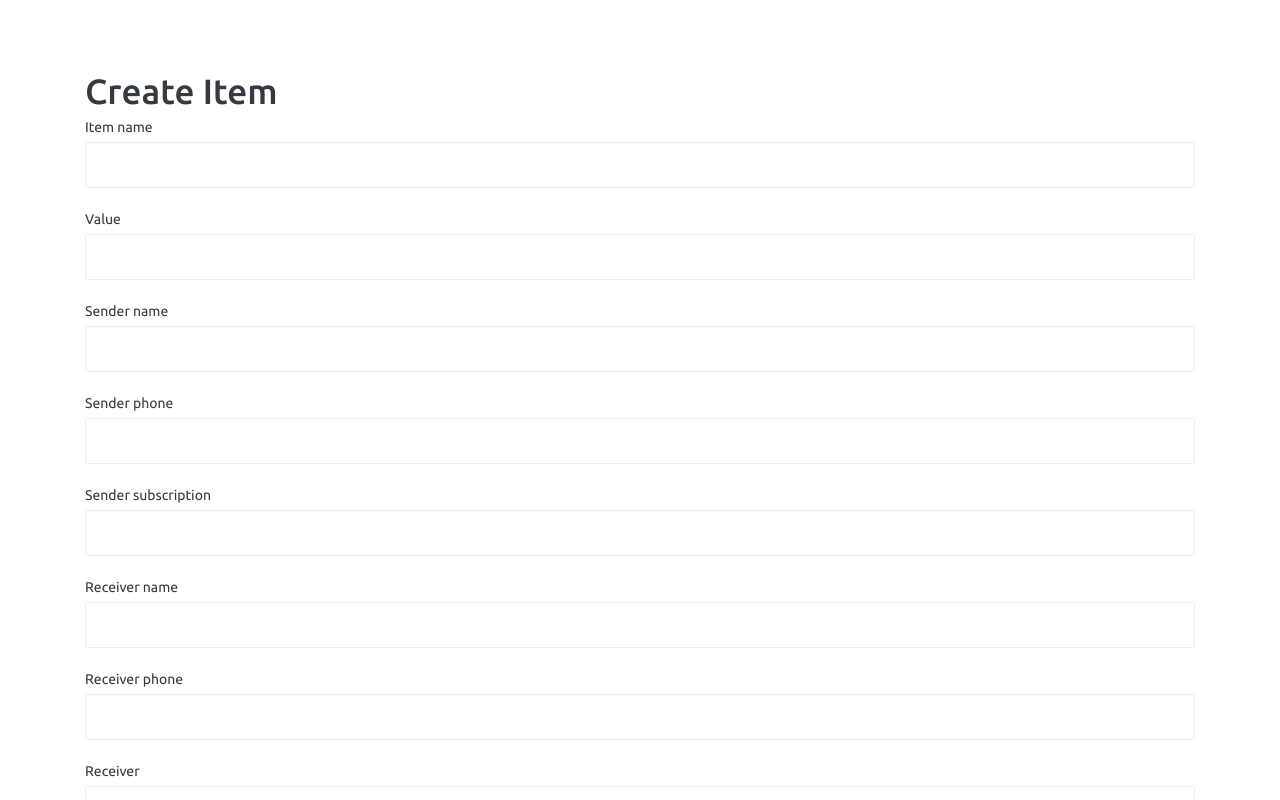
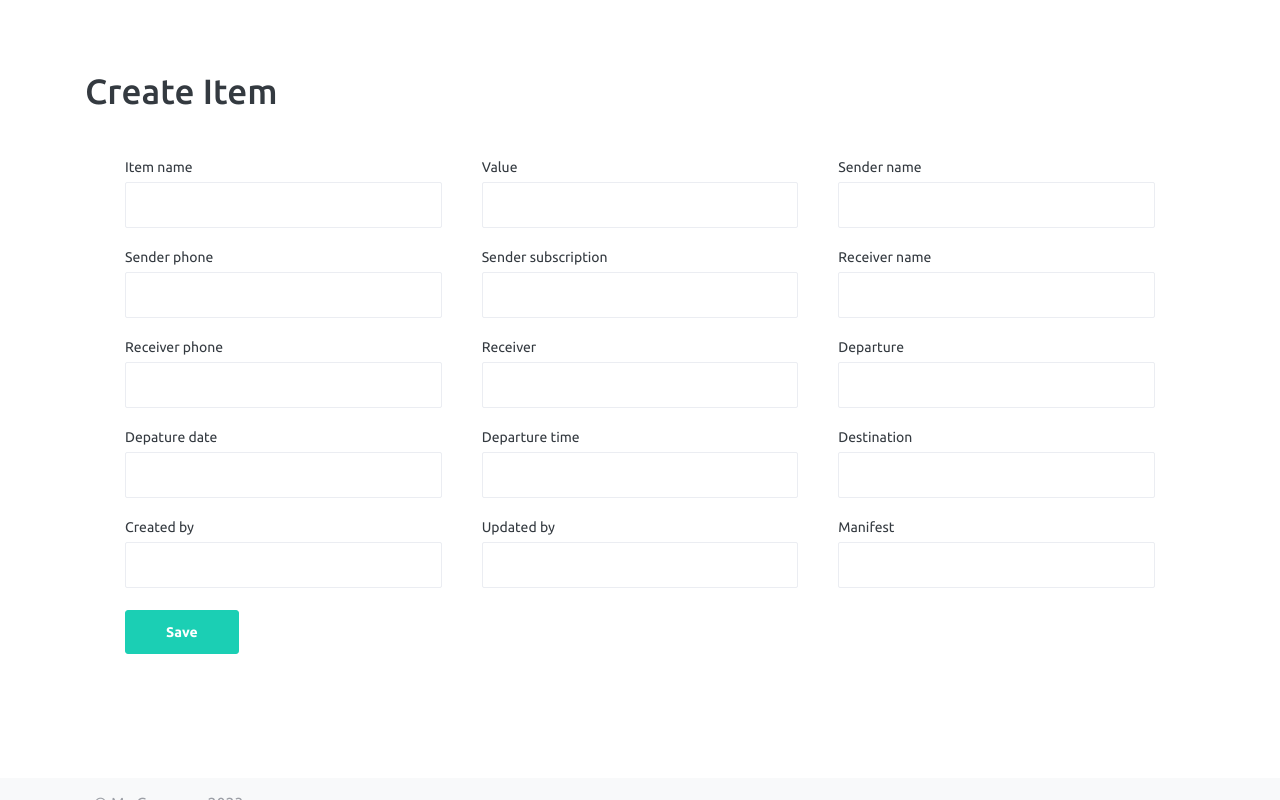
Before and after one commit to Simplice24/CourierSystem, a Yii app: template views/item/create.php in a window 1280 px wide. Run offline with PHP 8.4 and a stand-in for Yii, Linux system fonts and the light colour scheme; the template is opened without the code that fills it, so the values that code supplies are empty; form fields are guessed from the names that the template uses; some libraries are stand-ins or nearby versions.

Commit message:
Customization

```diff
--- a/views/item/_form.php
+++ b/views/item/_form.php
@@ -12,46 +12,153 @@ use yii\widgets\ActiveForm;
 
     <?php $form = ActiveForm::begin(); ?>
 
-    <!-- <?= $form->field($model, 'item_id')->textInput() ?> -->
+    <div class="col-md-12 grid-margin stretch-card">
+                <div class="card">
+                  <div class="card-body">
+                    <form class="forms-sample">
 
+                    <div class="row" style="height:90px;">
+                        <div class="col-md-4">
+                          <div class="form-group row">
+                        <div class="form-group">
     <?= $form->field($model, 'item_name')->textInput(['maxlength' => true]) ?>
+    </div>
+                    </div>
+                </div>
 
+    <div class="col-md-4">
+                          <div class="form-group row">
+                        <div class="form-group">
     <?= $form->field($model, 'value')->textInput() ?>
+    </div>
+                    </div>
+                </div>
 
+    <div class="col-md-4">
+                          <div class="form-group row">
+                        <div class="form-group">
     <?= $form->field($model, 'sender_name')->textInput(['maxlength' => true]) ?>
+    </div>
+                    </div>
+                </div>
+                </div>
 
+                <div class="row" style="height:90px;">
+    <div class="col-md-4">
+                          <div class="form-group row">
+                        <div class="form-group">
     <?= $form->field($model, 'sender_phone')->textInput(['maxlength' => true]) ?>
+    </div>
+                    </div>
+                </div>
 
+    <div class="col-md-4">
+                          <div class="form-group row">
+                        <div class="form-group">
     <?= $form->field($model, 'sender_subscription')->textInput(['maxlength' => true]) ?>
+    </div>
+                    </div>
+                </div>
 
+    <div class="col-md-4">
+                          <div class="form-group row">
+                        <div class="form-group">
     <?= $form->field($model, 'receiver_name')->textInput(['maxlength' => true]) ?>
+    </div>
+                    </div>
+                </div>
+                </div>
 
+                <div class="row" style="height:90px;">
+    <div class="col-md-4">
+                          <div class="form-group row">
+                        <div class="form-group">
     <?= $form->field($model, 'receiver_phone')->textInput(['maxlength' => true]) ?>
+    </div>
+                    </div>
+                </div>
 
+    <div class="col-md-4">
+                          <div class="form-group row">
+                        <div class="form-group">
     <?= $form->field($model, 'receiver_id')->textInput() ?>
+    </div>
+                </div>
+                </div>
 
+    <div class="col-md-4">
+                          <div class="form-group row">
+                        <div class="form-group">
     <?= $form->field($model, 'departure')->textInput(['maxlength' => true]) ?>
+    </div>
+                    </div>
+                </div>
+                </div>
 
+                <div class="row" style="height:90px;">
+    <div class="col-md-4">
+                          <div class="form-group row">
+                        <div class="form-group">
     <?= $form->field($model, 'depature_date')->textInput() ?>
+    </div>
+                    </div>
+                </div>
 
+    <div class="col-md-4">
+                          <div class="form-group row">
+                        <div class="form-group">
     <?= $form->field($model, 'departure_time')->textInput() ?>
+    </div>
+                    </div>
+                </div>
 
+    <div class="col-md-4">
+                          <div class="form-group row">
+                        <div class="form-group">
     <?= $form->field($model, 'destination')->textInput(['maxlength' => true]) ?>
+    </div>
+                    </div>
+                </div>
+</div>
 
-    <!-- <?= $form->field($model, 'created_at')->textInput() ?> -->
+<div class="row" style="height:90px;">
+    <div class="col-md-4">
+                          <div class="form-group row">
+                        <div class="form-group">
+    <?= $form->field($model, 'created_by')->textInput(['maxlength' => true]) ?>
+    </div>
+                    </div>
+                </div>
 
-    <?= $form->field($model, 'created_by')->textInput(['maxlength' => true]) ?>
+    <div class="col-md-4">
+                          <div class="form-group row">
+                        <div class="form-group">
+    <?= $form->field($model, 'updated_by')->textInput(['maxlength' => true]) ?>
+    </div>
+                    </div>
+                </div>
 
-    <!-- <?= $form->field($model, 'updated_at')->textInput() ?> -->
 
-    <?= $form->field($model, 'updated_by')->textInput(['maxlength' => true]) ?>
 
+    <div class="col-md-4">
+                          <div class="form-group row">
+                        <div class="form-group">
     <?= $form->field($model, 'manifest_id')->textInput() ?>
+    </div>
+                    </div>
+                </div>
+</div>
+
 
     <div class="form-group">
         <?= Html::submitButton('Save', ['class' => 'btn btn-success']) ?>
     </div>
 
+
+    </form>
+                </div>
+            </div>
+        </div>
     <?php ActiveForm::end(); ?>
 
 </div>
```
Also changed, not shown: views/customer/_form.php (+8 -2 lines).
